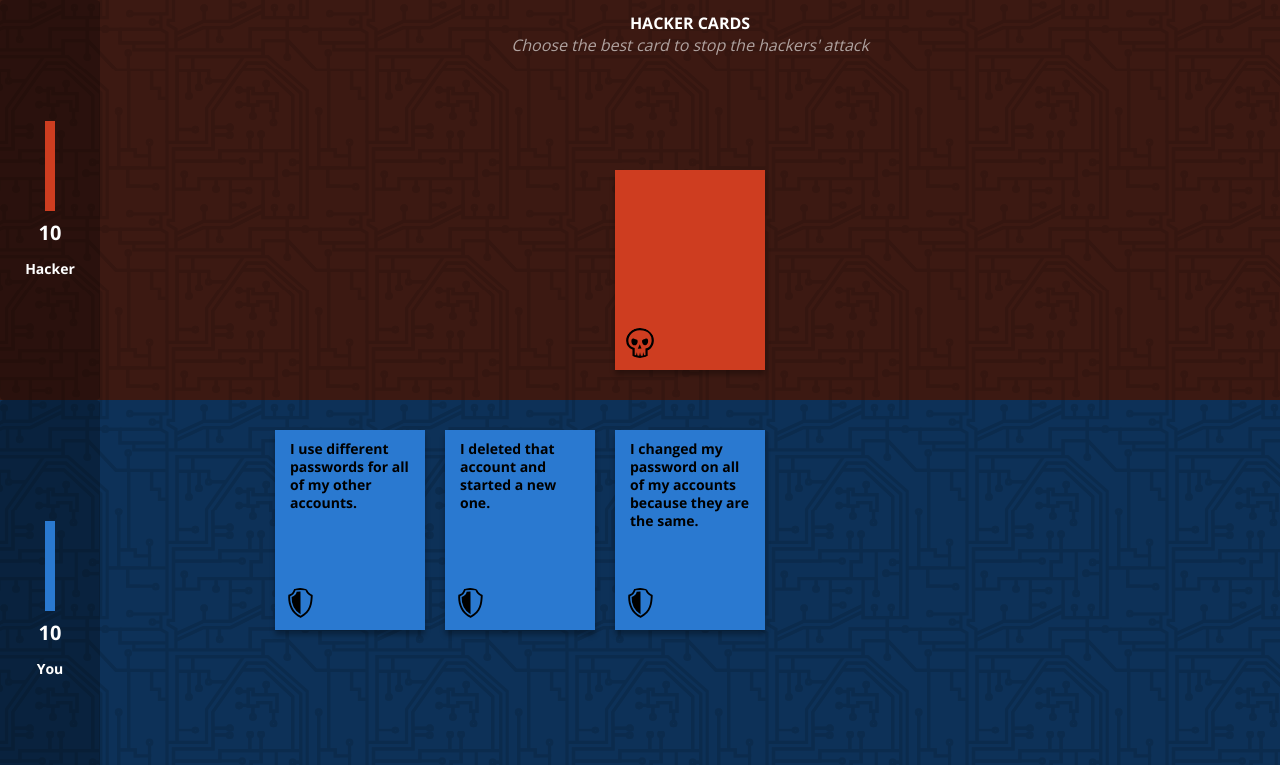
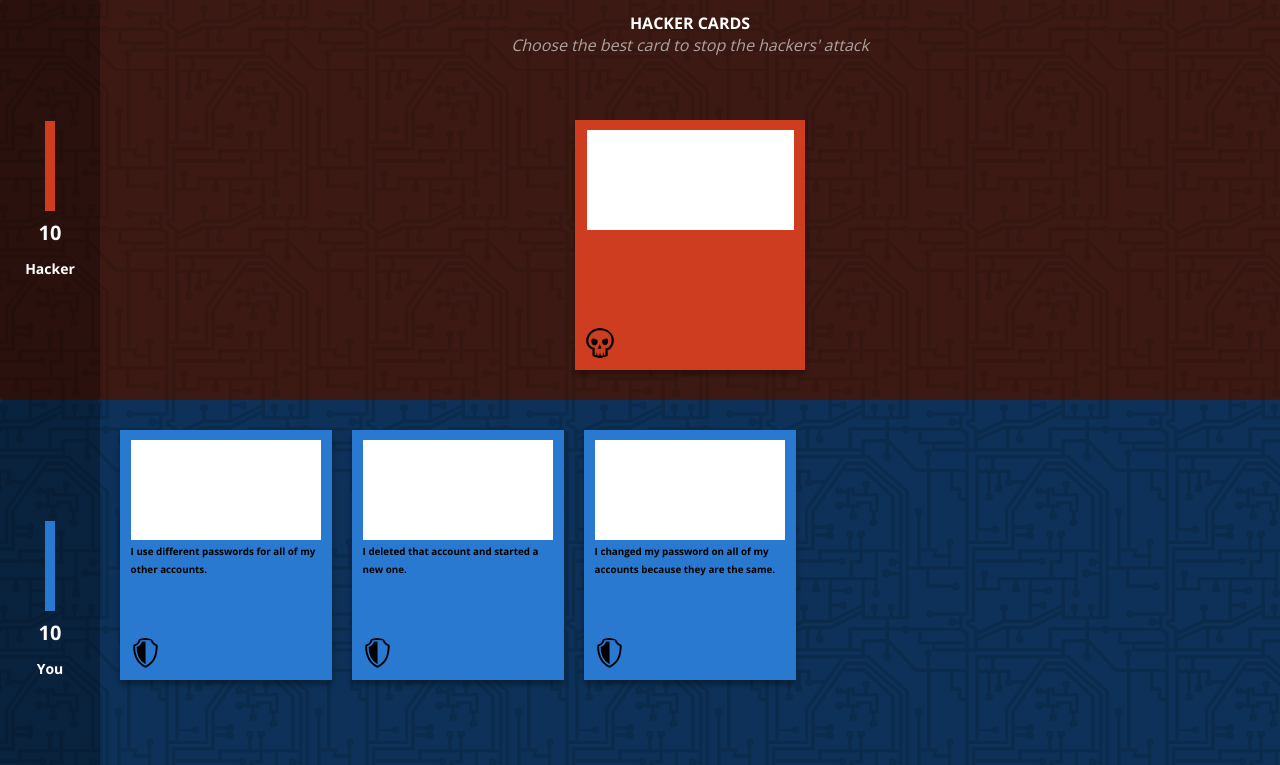
Before and after one commit to Miniroups/projet_carte_YKR_JMI_JCH_ABE_DRO, a plain HTML site: page index.html in a window 1280 px wide. Both pictures are taken after a click on the button "Go Online!". Shown: the top 765 px of the page. Drawn offline with nearby package versions, Linux system fonts and the light colour scheme.

Commit message:
Update customize.css
On ajoute styles pour nouvelles cards

```diff
--- a/customize.css
+++ b/customize.css
@@ -29,3 +29,35 @@
 .hacker-card .power {
   background-image: url(images/skull.svg);
 }
+
+/*==============our cards============*/
+
+.imageCont{
+	position: absolute;
+	width: 90%;
+	left: 5%;
+	background-color: white;
+	height: 40%;
+}
+
+.text{
+	position: absolute;
+	top: 45%;
+	font-size: 0.7em;
+	width: 90%;
+	left: 5%;
+
+}
+
+.card{
+	width: 300px;
+	height: 250px;
+}
+
+.hacker-card{
+	width: 230px;
+}
+
+.flavor-text{
+
+}
```
